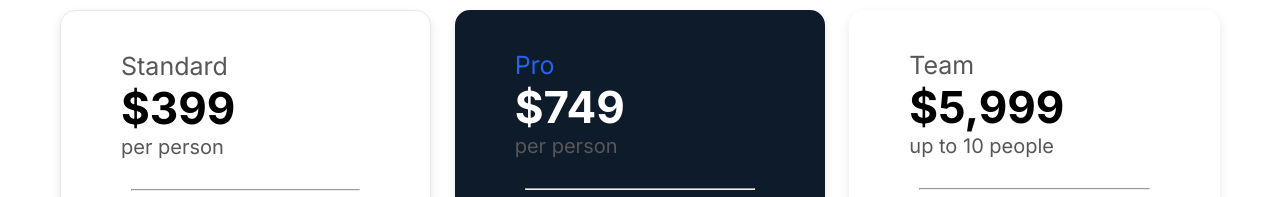
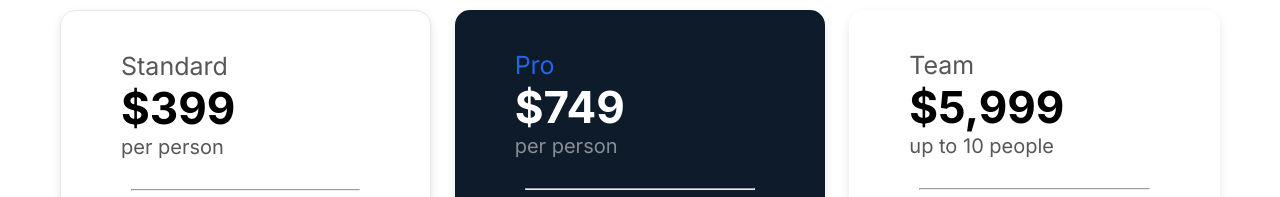
Before and after one commit to SamimUzzamanSunny9876/b-14-a1, a plain HTML site: page index.html in a window 1280 px wide. Shown: the part 2100-2297 px from the top of the page. Drawn offline with nearby package versions, Linux system fonts and the light colour scheme.

```diff
--- a/index.html
+++ b/index.html
@@ -121,7 +121,7 @@
         <div class="card pro-card">
           <p class="plan-name" style="color: #2563eb">Pro</p>
           <h2 style="color: white">$749</h2>
-          <p class="plan-for" style="rgba(255, 255, 255, 0.5);">per person</p>
+          <p class="plan-for" style="color:rgba(255, 255, 255, 0.5);">per person</p>
           <hr class="divider" />
           <ul>
             <li>Everything in Standard</li>
```
